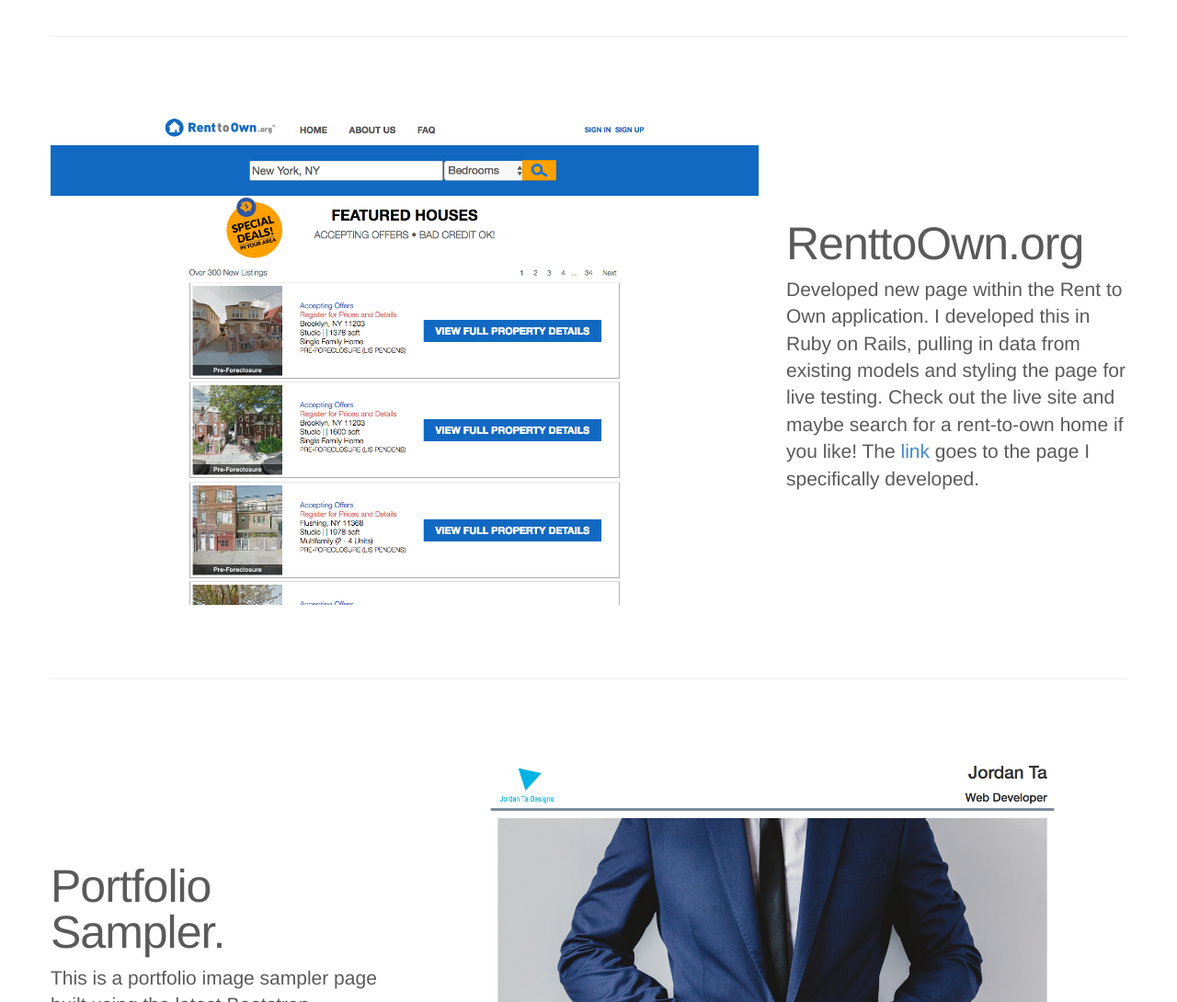
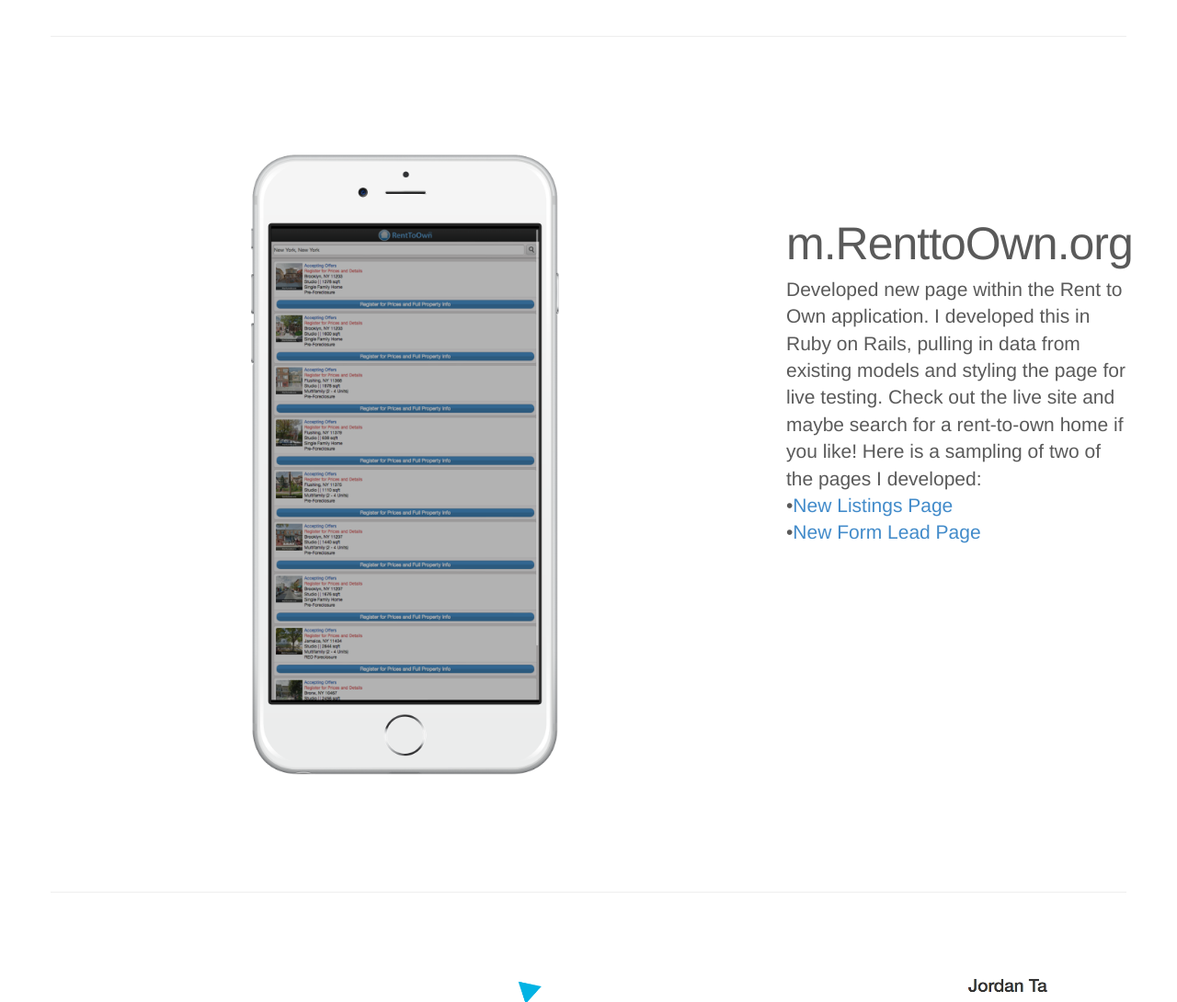
Before and after one commit to tajordan88/Portfolio, a plain HTML site: page index.html in a window 1280 px wide. Shown: the part 3040-4130 px from the top of the page at 92% size. Drawn offline with nearby package versions, Linux system fonts and the light colour scheme.

Commit message:
Add m.renttoown.com site to porfolio.

```diff
--- a/index.html
+++ b/index.html
@@ -179,7 +179,7 @@
 
       <div class="row featurette">
         <div class="col-md-4">
-          <h2 class="featurette-heading">McAfee AntiVirus. <!--<span class="text-muted">Website 1.</span>--></h2>
+          <h2 class="featurette-heading">iRentToOwn.org <!--<span class="text-muted">Website 1.</span>--></h2>
           <p class="lead">Optimized webpage for a top antivirus company to industry standard, reducing load speed time from over 17 seconds to under 3 seconds. I eliminated many parser and render blocking components at achieve this including removing unused code, combining CSS files, and optimizing load order. Click the page to check out the live site!
           </p>
         </div>
@@ -192,11 +192,15 @@
 
       <div class="row featurette">
         <div class="col-md-8">
-          <a href="http://www.renttoown.org/new3"><img class="featurette-image img-responsive" src="img/RTO.png"></a>
+          <a href="http://m.renttoown.org/new3"><img class="featurette-image img-responsive" src="img/MRTO2_iphone6plus_silver_portrait.png"></a>
         </div>
         <div class="col-md-4">
-          <h2 class="featurette-heading">RenttoOwn.org <!--<span class="text-muted">Website 1.</span>--></h2>
-          <p class="lead">Developed new page within the Rent to Own application. I developed this in Ruby on Rails, pulling in data from existing models and styling the page for live testing. Check out the live site and maybe search for a rent-to-own home if you like! The <a href="http://www.renttoown.org/new3">link</a> goes to the page I specifically developed.</p>
+          <h2 class="featurette-heading">m.RenttoOwn.org <!--<span class="text-muted">Website 1.</span>--></h2>
+          <p class="lead">
+            Developed new page within the Rent to Own application. I developed this in Ruby on Rails, pulling in data from existing models and styling the page for live testing. Check out the live site and maybe search for a rent-to-own home if you like! Here is a sampling of two of the pages I developed:
+            <br> &bull;<a href="http://m.renttoown.org/new3">New Listings Page</a>
+            <br> &bull;<a href="http://m.renttoown.org/new4">New Form Lead Page</a>
+            </p>
         </div>
       </div>
 
```
Also changed, not shown: img/MRTO2_iphone6plus_silver_landscape.png (added), img/MRTO2_iphone6plus_silver_portrait.png (added), img/MRTO2_iphone6plus_silver_side1.png (added), img/MRTO2_iphone6plus_silver_side2.png (added).
